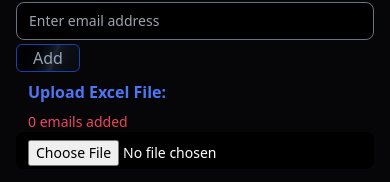
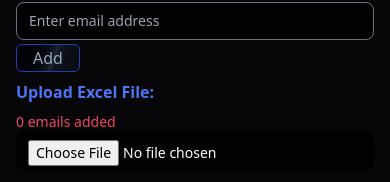
Before and after one commit to kavyansh18/MassMailer, a React (Vite) app in the folder client/: page / in a window 390 px wide. Shown: the part 640-822 px from the top of the page. Built offline with nearby package versions, Linux system fonts and the light colour scheme.

Commit message:
feat/font-color

```diff
--- a/client/src/EmailForm.jsx
+++ b/client/src/EmailForm.jsx
@@ -242,13 +242,13 @@ export default function EmailForm() {
               </div>
               <div className="flex flex-col justify-start">
                 <label
-                  className="block mb-2 text-m font-bold ml-3 block mb-2 text-m font-bold bg-[conic-gradient(at_top,_var(--tw-gradient-stops))] from-yellow-500 via-blue-500 to-indigo-500 text-transparent bg-clip-text"
+                  className="block mb-2 text-m font-bold lg:ml-3 block mb-2 text-m font-bold bg-[conic-gradient(at_top,_var(--tw-gradient-stops))] from-yellow-500 via-blue-500 to-indigo-500 text-transparent bg-clip-text"
                   htmlFor="excel"
                 >
                   Upload Excel File:
                 </label>
                 <p
-                  className="text-sm bg-gradient-to-tl from-yellow-500 via-red-500 to-pink-500 text-transparent bg-clip-text cursor-pointer ml-3"
+                  className="text-sm bg-gradient-to-tl from-yellow-500 via-red-500 to-pink-500 text-transparent bg-clip-text cursor-pointer lg:ml-3"
                   onClick={() => setShowRecipientsPopupFile(true)}
                 >
                   {recipients.length} emails added
```
